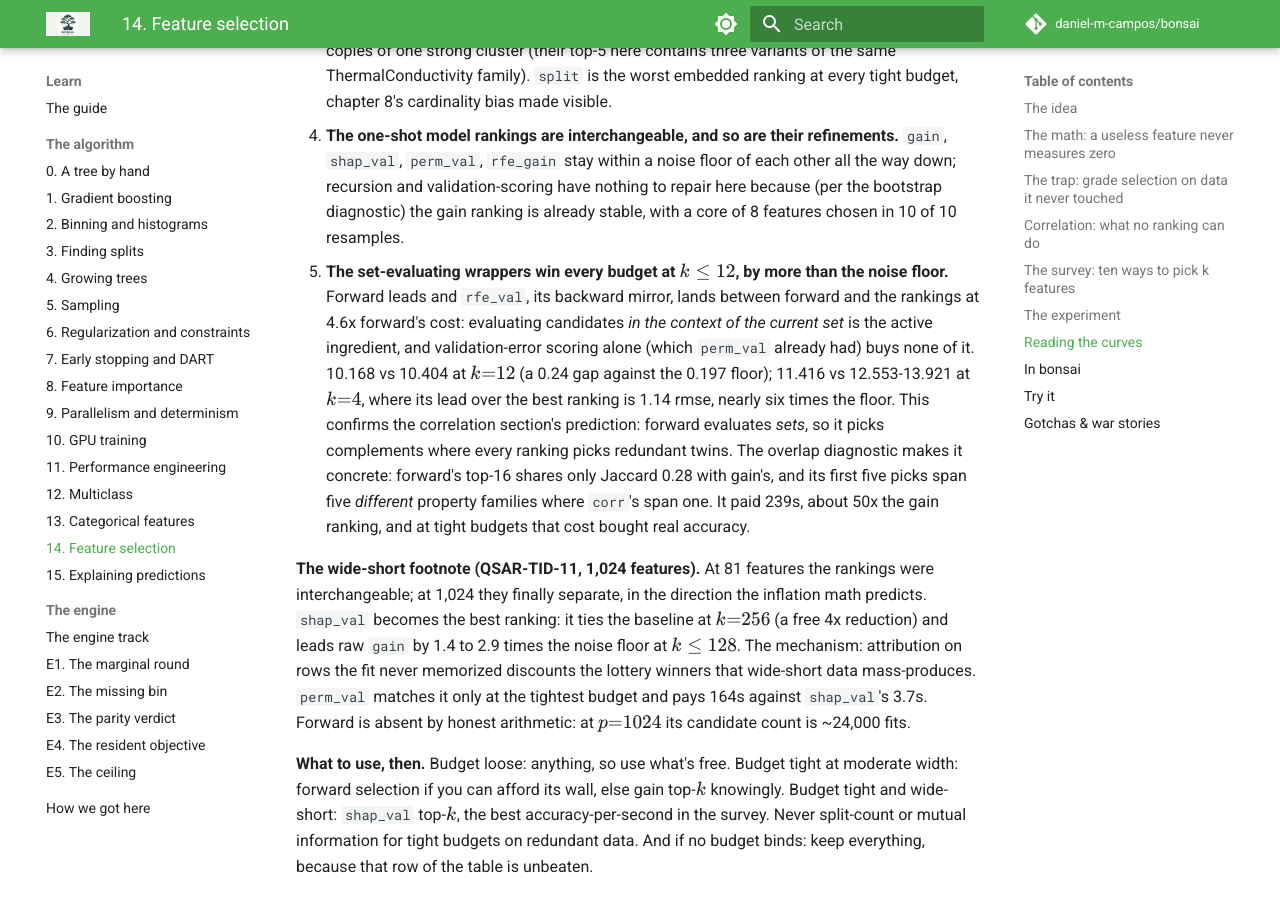
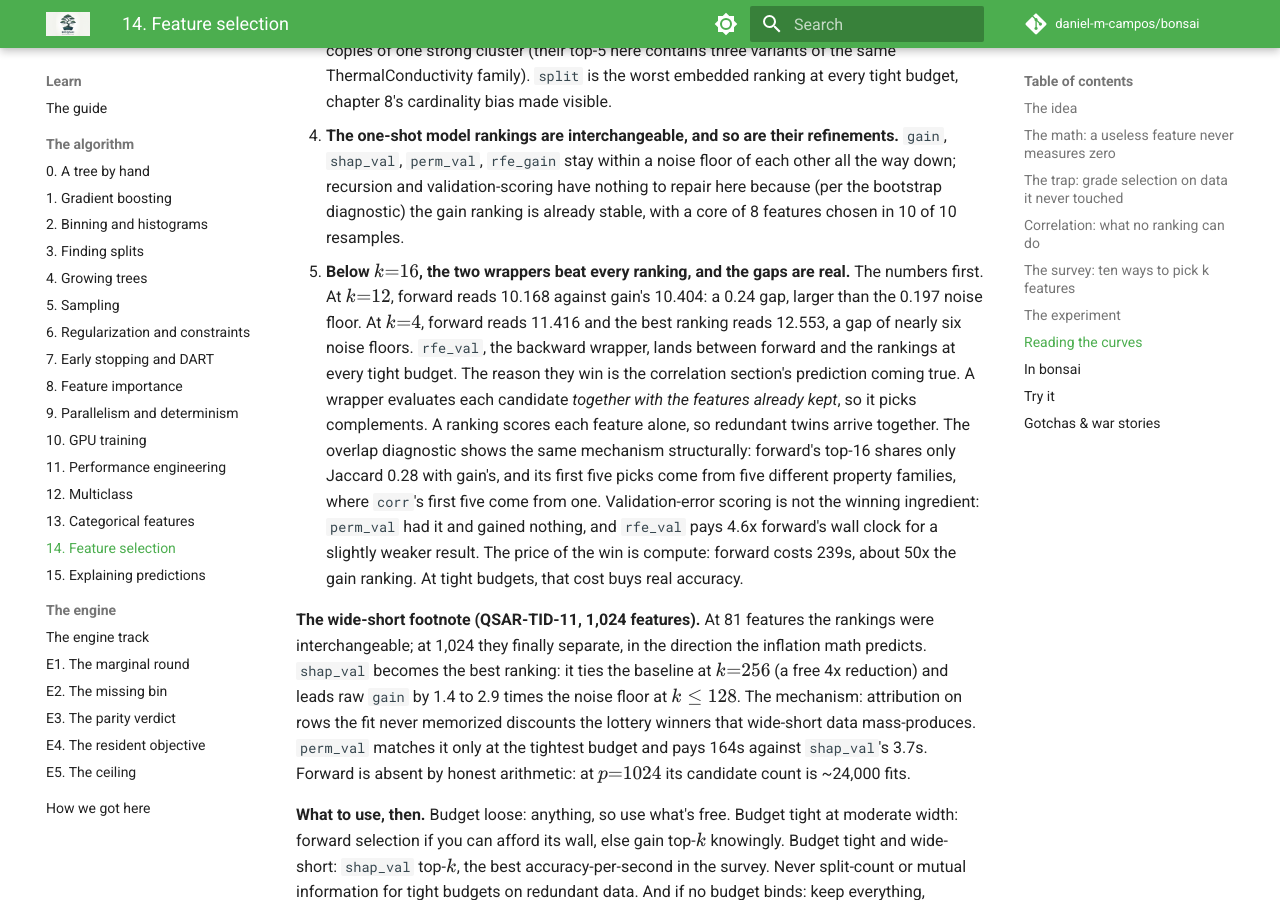
Before and after one commit to daniel-m-campos/bonsai, an MkDocs documentation site: the page built from docs/guide/14-feature-selection.md, in a window 1280 px wide and 900 px high, scrolled down 4786 px. Built offline with MkDocs 1.6.1 and Material for MkDocs 9.7.7, drawn with Linux system fonts in a browser that asks for light colours; comment, search, counter and statistics services are not loaded.

Commit message:
docs(guide): readability pass on the wrapper reading
One idea per sentence, in order: claim, numbers, mechanism, overlap
diagnostic, cost.

Claude-Session: https://claude.ai/code/session_01SfgWZ7ftZV7aJJh87NXR72

```diff
--- a/docs/guide/14-feature-selection.md
+++ b/docs/guide/14-feature-selection.md
@@ -84,7 +84,7 @@ Five readings, and each one teaches a section of this chapter back:
 2. **Loose budgets are free and method-indifferent.** Down to $k{=}32$ (a 2.5x reduction) every model-based ranking ties the baseline (the gap is smaller than the noise floor), and even zero-cost `corr` does. Paying 33s for recursive elimination to reach a place a free filter reaches buys nothing.
 3. **Tight budgets separate the families.** At $k{=}16$ the embedded rankings hold ~10.2 while `mutual_info` is at 11.0, worse by four times the noise floor: filters flood their top ranks with copies of one strong cluster (their top-5 here contains three variants of the same ThermalConductivity family). `split` is the worst embedded ranking at every tight budget, chapter 8's cardinality bias made visible.
 4. **The one-shot model rankings are interchangeable, and so are their refinements.** `gain`, `shap_val`, `perm_val`, `rfe_gain` stay within a noise floor of each other all the way down; recursion and validation-scoring have nothing to repair here because (per the bootstrap diagnostic) the gain ranking is already stable, with a core of 8 features chosen in 10 of 10 resamples.
-5. **The set-evaluating wrappers win every budget at $k \le 12$, by more than the noise floor.** Forward leads and `rfe_val`, its backward mirror, lands between forward and the rankings at 4.6x forward's cost: evaluating candidates *in the context of the current set* is the active ingredient, and validation-error scoring alone (which `perm_val` already had) buys none of it. 10.168 vs 10.404 at $k{=}12$ (a 0.24 gap against the 0.197 floor); 11.416 vs 12.553-13.921 at $k{=}4$, where its lead over the best ranking is 1.14 rmse, nearly six times the floor. This confirms the correlation section's prediction: forward evaluates *sets*, so it picks complements where every ranking picks redundant twins. The overlap diagnostic makes it concrete: forward's top-16 shares only Jaccard 0.28 with gain's, and its first five picks span five *different* property families where `corr`'s span one. It paid 239s, about 50x the gain ranking, and at tight budgets that cost bought real accuracy.
+5. **Below $k{=}16$, the two wrappers beat every ranking, and the gaps are real.** The numbers first. At $k{=}12$, forward reads 10.168 against gain's 10.404: a 0.24 gap, larger than the 0.197 noise floor. At $k{=}4$, forward reads 11.416 and the best ranking reads 12.553, a gap of nearly six noise floors. `rfe_val`, the backward wrapper, lands between forward and the rankings at every tight budget. The reason they win is the correlation section's prediction coming true. A wrapper evaluates each candidate *together with the features already kept*, so it picks complements. A ranking scores each feature alone, so redundant twins arrive together. The overlap diagnostic shows the same mechanism structurally: forward's top-16 shares only Jaccard 0.28 with gain's, and its first five picks come from five different property families, where `corr`'s first five come from one. Validation-error scoring is not the winning ingredient: `perm_val` had it and gained nothing, and `rfe_val` pays 4.6x forward's wall clock for a slightly weaker result. The price of the win is compute: forward costs 239s, about 50x the gain ranking. At tight budgets, that cost buys real accuracy.
 
 **The wide-short footnote (QSAR-TID-11, 1,024 features).** At 81 features the rankings were interchangeable; at 1,024 they finally separate, in the direction the inflation math predicts. `shap_val` becomes the best ranking: it ties the baseline at $k{=}256$ (a free 4x reduction) and leads raw `gain` by 1.4 to 2.9 times the noise floor at $k \le 128$. The mechanism: attribution on rows the fit never memorized discounts the lottery winners that wide-short data mass-produces. `perm_val` matches it only at the tightest budget and pays 164s against `shap_val`'s 3.7s. Forward is absent by honest arithmetic: at $p{=}1024$ its candidate count is ~24,000 fits.
 
```
